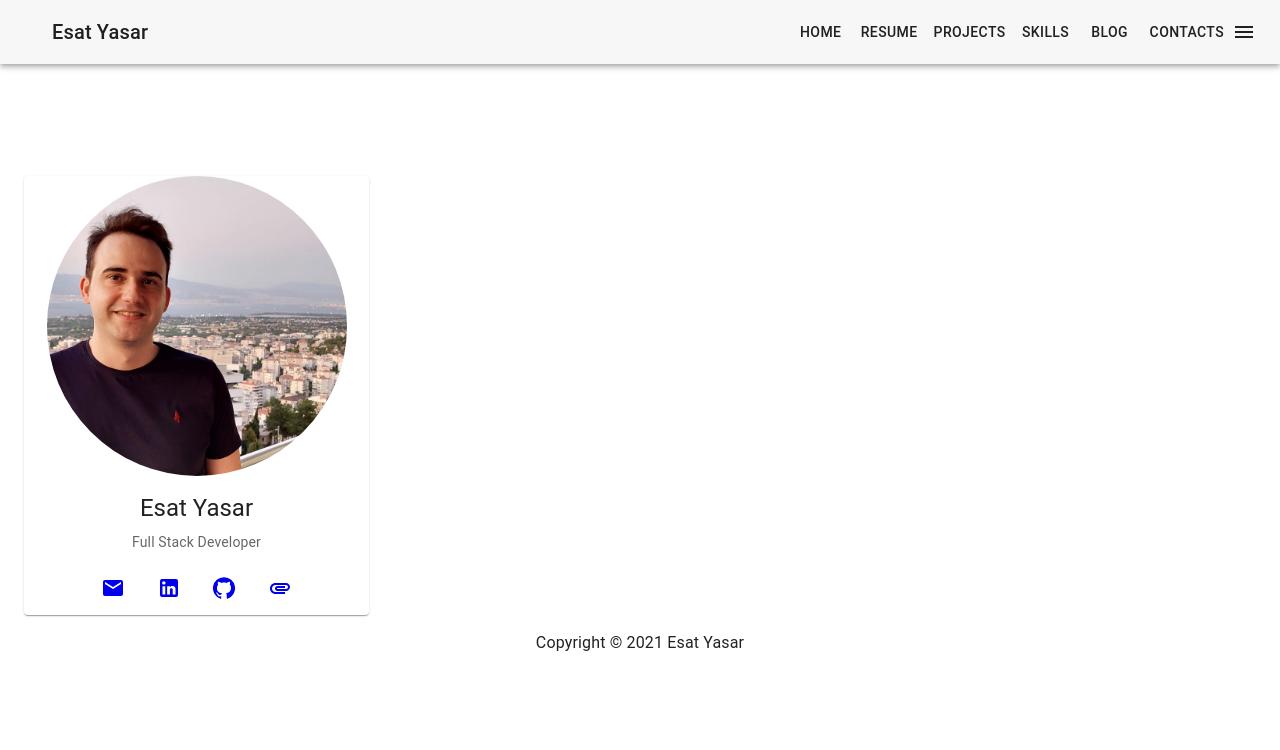
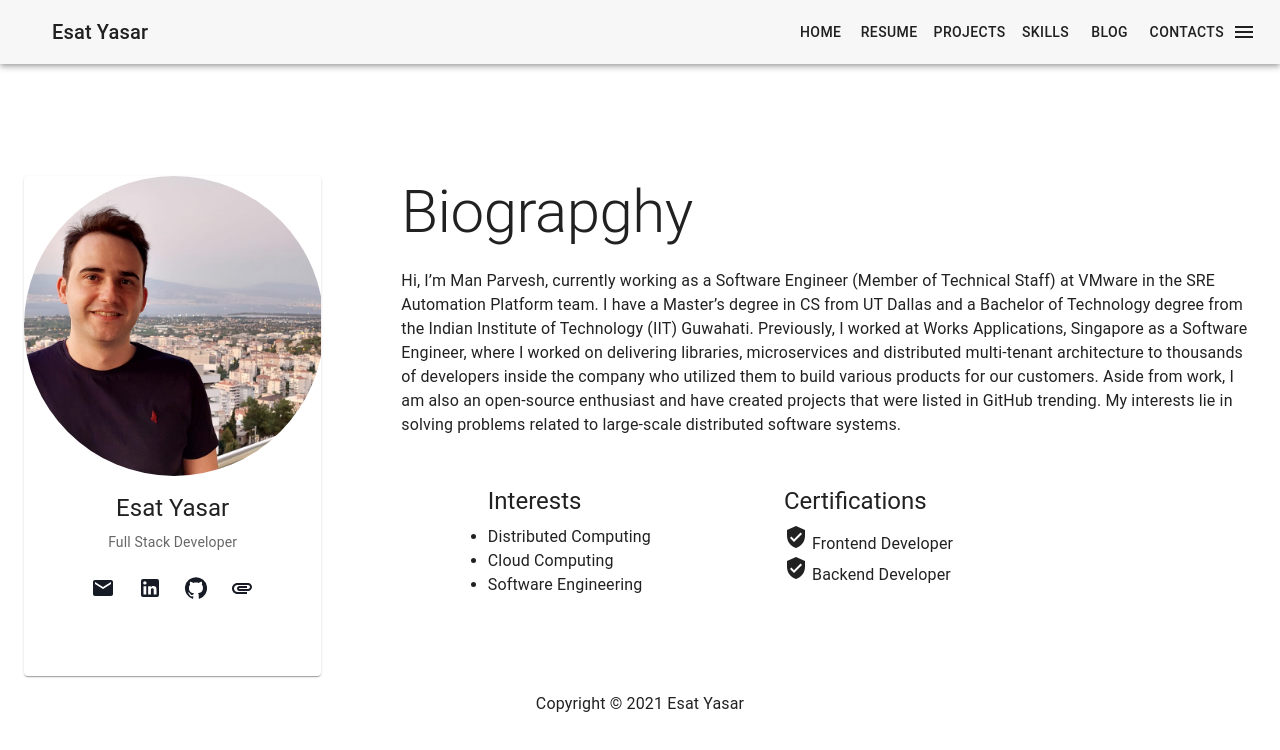
Before and after one commit to Rifatkazak/React-MyPortfolioSite, a React (Create React App) app: page /Home in a window 1280 px wide. Shown: the top 750 px of the page. Built offline with nearby package versions, Linux system fonts and the light colour scheme.

Commit message:
added text area

```diff
--- a/src/pages/Home.js
+++ b/src/pages/Home.js
@@ -1,36 +1,54 @@
-import * as React from 'react';
-import CssBaseline from '@mui/material/CssBaseline';
-import Container from '@mui/material/Container';
-import { makeStyles } from '@mui/styles';
-import Card from '@mui/material/Card';
-import CardActions from '@mui/material/CardActions';
-import CardContent from '@mui/material/CardContent';
-import Avatar from '@mui/material/Avatar';
-import Typography from '@mui/material/Typography';
+import * as React from "react";
+import CssBaseline from "@mui/material/CssBaseline";
+import Container from "@mui/material/Container";
+import { makeStyles } from "@mui/styles";
+import Card from "@mui/material/Card";
+import CardActions from "@mui/material/CardActions";
+import CardContent from "@mui/material/CardContent";
+import Avatar from "@mui/material/Avatar";
+import Typography from "@mui/material/Typography";
 import profile from "../assets/profile.jpeg";
-import MailIcon from '@mui/icons-material/Mail';
-import LinkedInIcon from '@mui/icons-material/LinkedIn';
-import GitHubIcon from '@mui/icons-material/GitHub';
-import AttachmentIcon from '@mui/icons-material/Attachment';
-import {NavLink} from "react-router-dom";
+import MailIcon from "@mui/icons-material/Mail";
+import LinkedInIcon from "@mui/icons-material/LinkedIn";
+import GitHubIcon from "@mui/icons-material/GitHub";
+import AttachmentIcon from "@mui/icons-material/Attachment";
+import { NavLink } from "react-router-dom";
+import Box from "@mui/material/Box";
+import VerifiedUserIcon from "@mui/icons-material/VerifiedUser";
 
 const useStyles = makeStyles((theme) => ({
-
-  card :{
-    marginTop : "7rem"
+  text: {
+    marginTop: "7rem",
+    marginLeft: "5rem",
   },
-  avatar : {
-    margin : "auto",
+  card: {
+    marginTop: "7rem",
   },
-  cardContent : {
-    textAlign : "center",
+  avatar: {
+    margin: "auto",
   },
-  icons:{
-    width : "60%",
+  cardContent: {
+    textAlign: "center",
+  },
+  icons: {
+    width: "60%",
     margin: "auto",
-    display : "flex",
-    justifyContent : "space-between",
+    display: "flex",
+    justifyContent: "space-between",
   },
+  link: {
+    textDecoration: "none",
+    color: "#171B26",
+  },
+  subtitles: {
+    marginTop:"2rem",
+    width : "70%",
+    display: "flex",
+    justifyContent : "space-around",
+  },
+  certificate:{
+    listStyle :"none",
+  }
 }));
 
 export default function Home() {
@@ -38,14 +56,18 @@ export default function Home() {
   return (
     <React.Fragment>
       <CssBaseline />
-      <Container maxWidth="xl" >
-        <Card sx={{ maxWidth: 345 }} className = {classes.card}>
-            <Avatar className = {classes.avatar}
+      <Container
+        maxWidth="xl"
+        sx={{ display: "flex" }}
+      >
+        <Card sx={{ maxWidth: 345 }} className={classes.card}>
+          <Avatar
+            className={classes.avatar}
             alt="Esat Yasar"
-            src= {profile}
+            src={profile}
             sx={{ width: 300, height: 300 }}
           />
-            <CardContent className = {classes.cardContent}>
+          <CardContent className={classes.cardContent}>
             <Typography gutterBottom variant="h5" component="div">
               Esat Yasar
             </Typography>
@@ -53,21 +75,71 @@ export default function Home() {
               Full Stack Developer
             </Typography>
           </CardContent>
-            <CardActions className = {classes.icons}>
-                <a href="mailto:esatyasar91@email.com">
+          <CardActions className={classes.icons}>
+            <a href="mailto:esatyasar91@email.com" className={classes.link}>
               <MailIcon />
             </a>
-                <a href = "https://www.linkedin.com/in/esat-yasar/">
+            <a
+              href="https://www.linkedin.com/in/esat-yasar/"
+              className={classes.link}
+            >
               <LinkedInIcon />
             </a>
-                <a href = "https://github.com/esatyasar">
+            <a href="https://github.com/esatyasar" className={classes.link}>
               <GitHubIcon />
             </a>
-                <NavLink to ="/Resume">
+            <NavLink to="/Resume" className={classes.link}>
               <AttachmentIcon />
             </NavLink>
           </CardActions>
         </Card>
+        <Box
+          className={classes.text}
+          sx={{
+            width: "70%",
+            height: 500,
+            /* backgroundColor: "primary.main", */
+          }}
+        >
+          <Typography variant="h2" gutterBottom component="div">
+            Biograpghy
+          </Typography>
+          <Typography variant="body1" gutterBottom>
+            Hi, I’m Man Parvesh, currently working as a Software Engineer
+            (Member of Technical Staff) at VMware in the SRE Automation Platform
+            team. I have a Master’s degree in CS from UT Dallas and a Bachelor
+            of Technology degree from the Indian Institute of Technology (IIT)
+            Guwahati. Previously, I worked at Works Applications, Singapore as a
+            Software Engineer, where I worked on delivering libraries,
+            microservices and distributed multi-tenant architecture to thousands
+            of developers inside the company who utilized them to build various
+            products for our customers. Aside from work, I am also an
+            open-source enthusiast and have created projects that were listed in
+            GitHub trending. My interests lie in solving problems related to
+            large-scale distributed software systems.
+          </Typography>
+          <div className={classes.subtitles}>
+            <ul>
+              <Typography variant="h5" gutterBottom component="div">
+                    Interests
+              </Typography>
+              <li>Distributed Computing</li>
+              <li>Cloud Computing</li>
+              <li>Software Engineering</li>
+            </ul>
+            <ul className = {classes.certificate}>
+              <Typography variant="h5" gutterBottom component="div">
+                    Certifications
+              </Typography>
+              <li >
+                <VerifiedUserIcon /> Frontend Developer
+              </li>
+              <li>
+                <VerifiedUserIcon /> Backend Developer
+              </li>
+            </ul>
+          </div>
+        </Box>
       </Container>
     </React.Fragment>
   );
```
Lines whose indentation alone changed are shown as unchanged.
